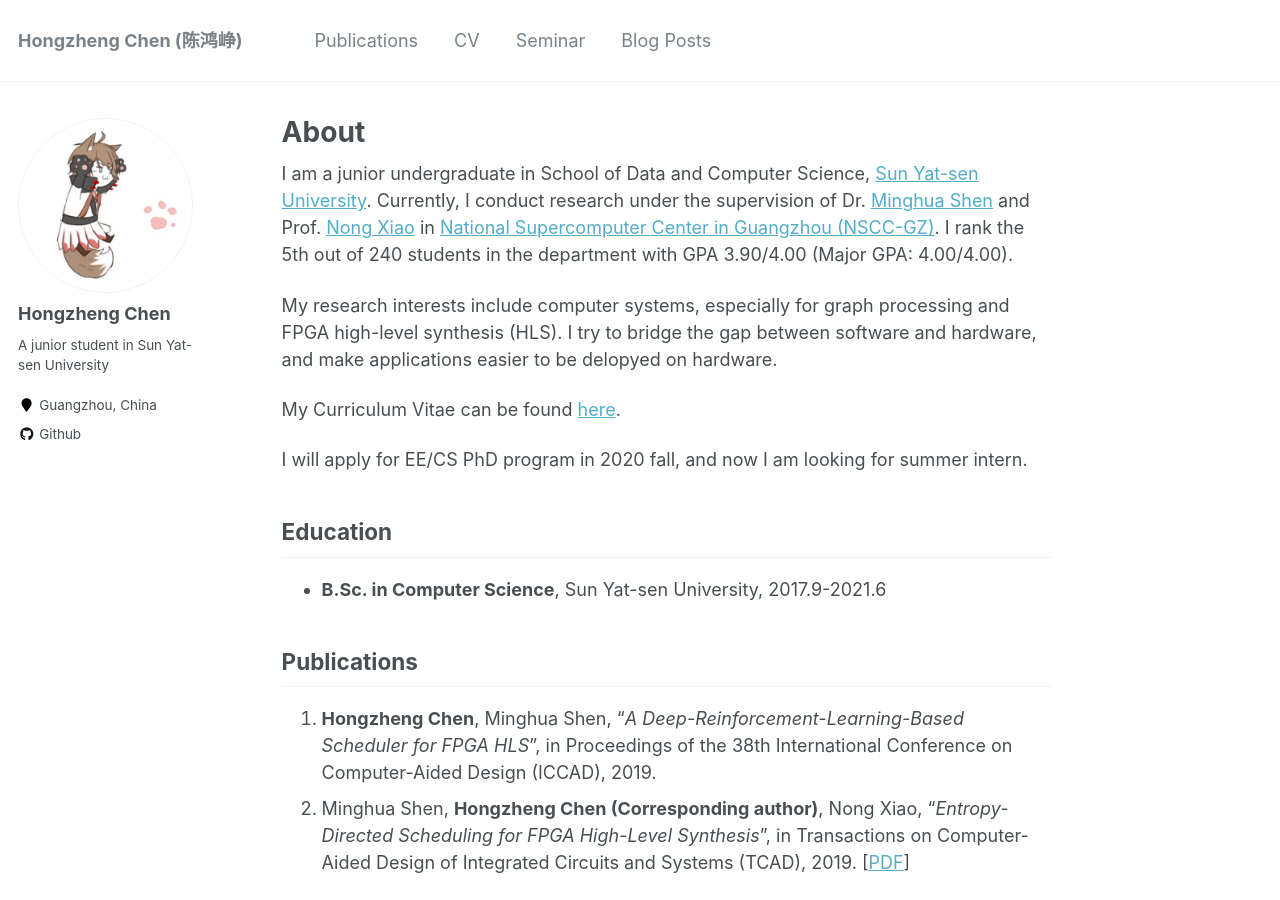
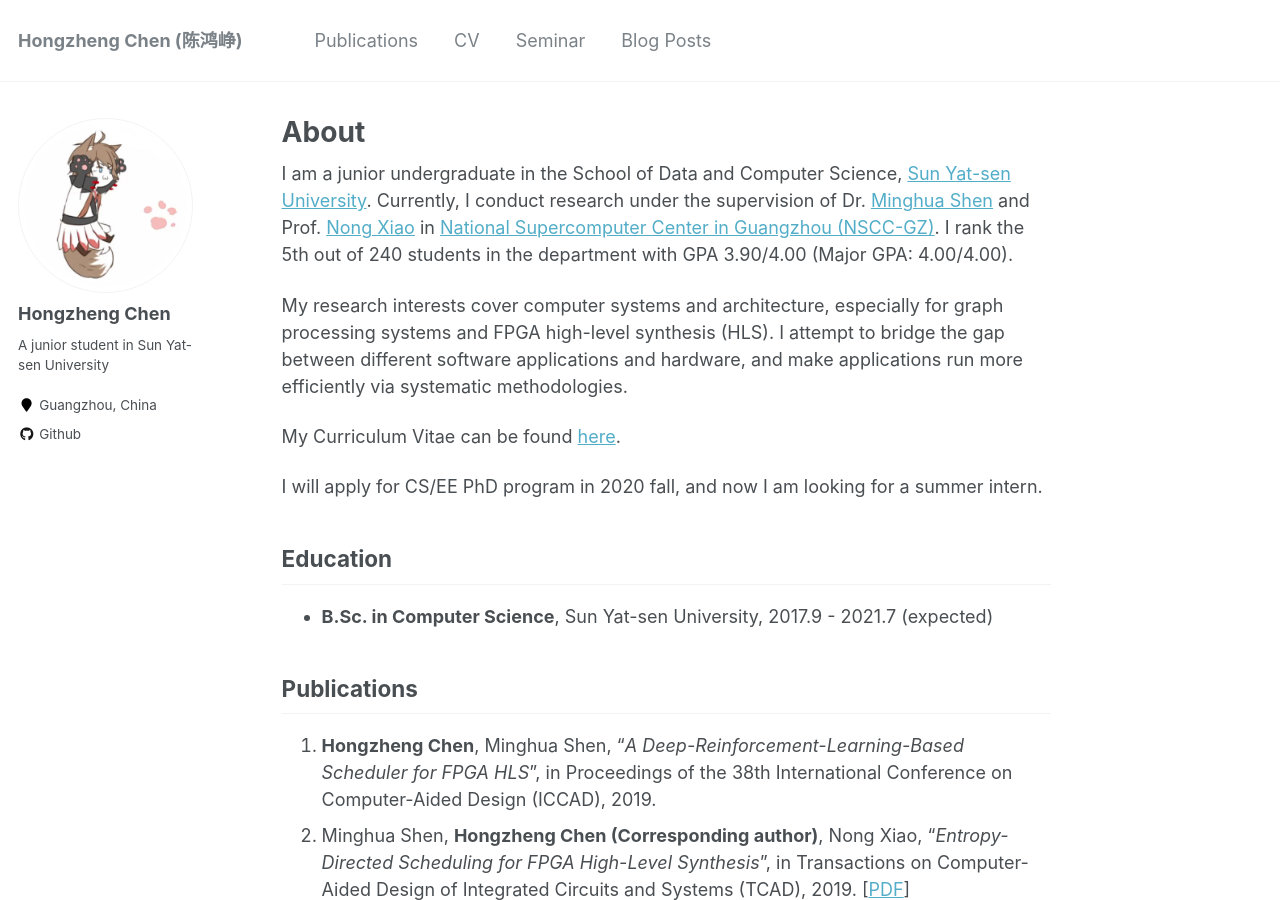
Before and after one commit to Ewenwan/chhzh123.github.io, a Jekyll site: the page built from _pages/about.md, in a window 1280 px wide and 900 px high. Built offline with Jekyll 4.4.1, drawn with Linux system fonts in a browser that asks for light colours; formulas are drawn with MathJax 3.

Commit message:
[about] Update CV

```diff
--- a/_pages/about.md
+++ b/_pages/about.md
@@ -8,17 +8,16 @@ redirect_from:
   - /about.html
 ---
 
-I am a junior undergraduate in School of Data and Computer Science, [Sun Yat-sen University](http://www.sysu.edu.cn/2012/en/index.htm). Currently, I conduct research under the supervision of Dr. [Minghua Shen](https://ceca.pku.edu.cn/people/alumni_postgrad/class2017g/1206157.htm) and Prof. [Nong Xiao](http://sdcs.sysu.edu.cn/content/2484) in [National Supercomputer Center in Guangzhou (NSCC-GZ)](http://en.nscc-gz.cn/index.html). I rank the 5th out of 240 students in the department with GPA 3.90/4.00 (Major GPA: 4.00/4.00).
+I am a junior undergraduate in the School of Data and Computer Science, [Sun Yat-sen University](http://www.sysu.edu.cn/2012/en/index.htm). Currently, I conduct research under the supervision of Dr. [Minghua Shen](https://ceca.pku.edu.cn/people/alumni_postgrad/class2017g/1206157.htm) and Prof. [Nong Xiao](http://sdcs.sysu.edu.cn/content/2484) in [National Supercomputer Center in Guangzhou (NSCC-GZ)](http://en.nscc-gz.cn/index.html). I rank the 5th out of 240 students in the department with GPA 3.90/4.00 (Major GPA: 4.00/4.00).
 
-My research interests include computer systems, especially for graph processing and FPGA high-level synthesis (HLS).
-I try to bridge the gap between software and hardware, and make applications easier to be delopyed on hardware.
+My research interests cover computer systems and architecture, especially for graph processing systems and FPGA high-level synthesis (HLS). I attempt to bridge the gap between different software applications and hardware, and make applications run more efficiently via systematic methodologies.
 
 My Curriculum Vitae can be found [here](../files/HongzhengChen_CV.pdf).
 
-I will apply for EE/CS PhD program in 2020 fall, and now I am looking for summer intern.
+I will apply for CS/EE PhD program in 2020 fall, and now I am looking for a summer intern.
 
 ## Education
-* **B.Sc. in Computer Science**, Sun Yat-sen University, 2017.9-2021.6
+* **B.Sc. in Computer Science**, Sun Yat-sen University, 2017.9 - 2021.7 (expected)
 
 ## Publications
 1. **Hongzheng Chen**, Minghua Shen, "*A Deep-Reinforcement-Learning-Based Scheduler for FPGA HLS*", in Proceedings of the 38th International Conference on Computer-Aided Design (ICCAD), 2019.
```
Also changed, not shown: 1 other file.
